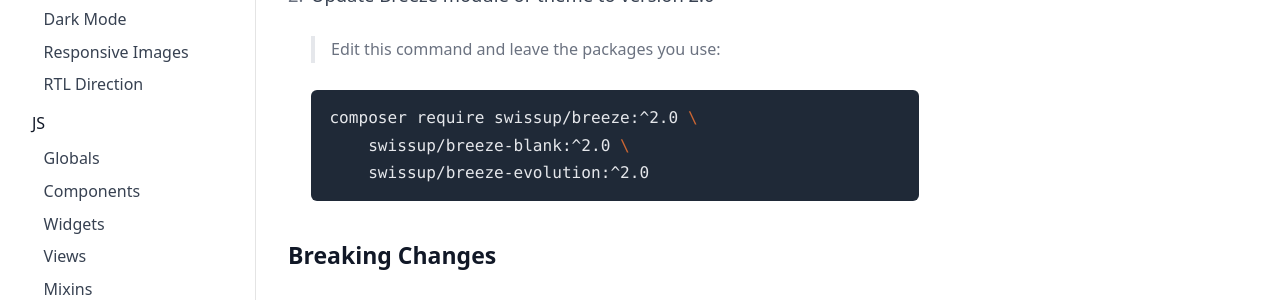
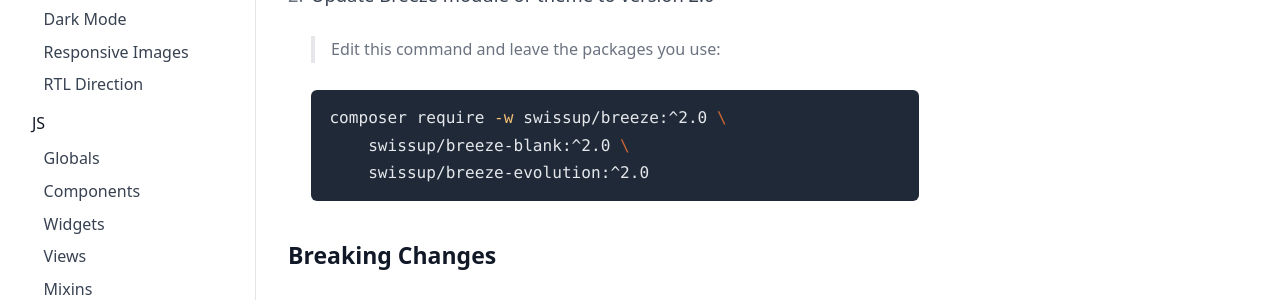
Before and after one commit to breezefront/breezefront.com, a Jekyll site: the page built from collections/_misc/upgrade.md, in a window 1280 px wide and 900 px high. Shown: the part 426-726 px from the top of the window. Built offline with Jekyll 4.4.1, drawn with Linux system fonts in a browser that asks for light colours.

````diff
--- a/collections/_misc/upgrade.md
+++ b/collections/_misc/upgrade.md
@@ -22,7 +22,7 @@ order: 51
     > Edit this command and leave the packages you use:
 
     ```sh
-    composer require swissup/breeze:^2.0 \
+    composer require -w swissup/breeze:^2.0 \
         swissup/breeze-blank:^2.0 \
         swissup/breeze-evolution:^2.0
     ```
````
